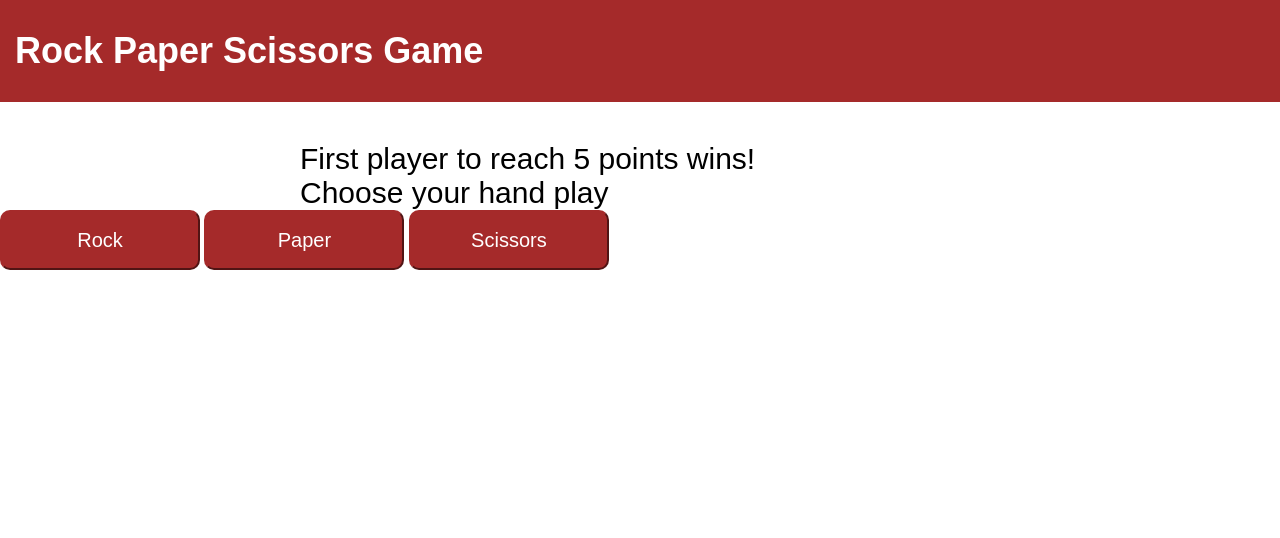
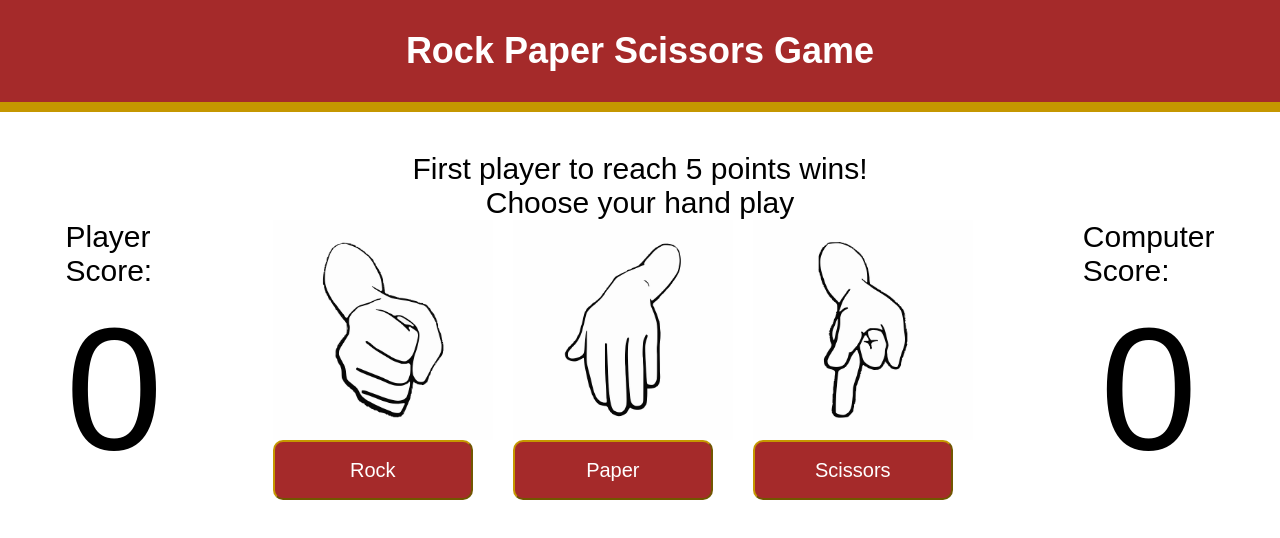
Before and after one commit to tmikulcic/rock-paper-scissors, a plain HTML site: page index.html in a window 1280 px wide. Drawn offline with Linux system fonts and the light colour scheme.

Commit message:
Add basic layout and styling, gameplay script and keeping scores

```diff
--- a/computerPlay.js
+++ b/computerPlay.js
@@ -2,6 +2,9 @@ let computer = ['rock', 'paper', 'scissors'];
 let player = '';
 let playerScore = 0;
 let cpuScore = 0;
+
+document.getElementById('player').innerHTML = playerScore;
+document.getElementById('cpu').innerHTML = cpuScore;
 
 function ComputerPlay() {
   return computer[Math.floor(Math.random() * computer.length)];
@@ -24,12 +27,11 @@ function Scissors() {
   Round(player, computer[Math.floor(Math.random() * computer.length)]);
 }
 
-function Victory() { }
+function Victory() {}
 
-function Defeat(){}
+function Defeat() {}
 
 function Round(player, computer) {
-  console.log(player + ' ' + playerScore + ' ' + computer + ' ' + cpuScore);
   if (playerScore === 5) console.log('Victory');
   else if (cpuScore === 5) console.log('Defeat');
 
@@ -39,19 +41,15 @@ function Round(player, computer) {
     (player === 'scissors' && computer === 'paper')
   ) {
     playerScore++;
+    document.getElementById('player').innerHTML = playerScore;
     return console.log('You win');
-  }
-
-  else if (
+  } else if (
     (player === 'rock' && computer === 'paper') ||
     (player === 'scissors' && computer === 'rock') ||
     (player === 'paper' && computer === 'scissors')
   ) {
     cpuScore++;
+    document.getElementById('cpu').innerHTML = cpuScore;
     return console.log('You lose');
-  }
-
-  else console.log(`It's a tie`);
-
-
+  } else console.log(`It's a tie`);
 }
--- a/index.html
+++ b/index.html
@@ -8,10 +8,17 @@
     <title>Rock Paper Scissors</title>
   </head>
   <body>
-    <script src="computerPlay.js"></script>
     <h1 class="header">Rock Paper Scissors Game</h1>
     <p class="instructions">First player to reach 5 points wins!</p>
     <p class="instructions">Choose your hand play</p>
+    <div class="main-container">
+      <div class="score-container">
+        <p class="instructions">Player Score:</p>
+        <p class="player-score" id="player"></p>
+      </div>
+      <div class="button-container">
+        <span class="button-box">
+          <img src="./photos/rock.png" alt="rock" />
           <input
             id="Rock"
             type="button"
@@ -19,6 +26,10 @@
             value="Rock"
             onclick="Rock();"
           />
+        </span>
+
+        <span class="button-box">
+          <img src="./photos/paper.png" alt="paper" />
           <input
             id="Paper"
             type="button"
@@ -26,6 +37,9 @@
             value="Paper"
             onclick="Paper();"
           />
+        </span>
+        <span class="button-box">
+          <img src="./photos/scissors.png" alt="scissors" />
           <input
             id="Scissors"
             type="button"
@@ -33,5 +47,13 @@
             value="Scissors"
             onclick="Scissors();"
           />
+        </span>
+      </div>
+      <div class="score-container">
+        <p class="instructions">Computer Score:</p>
+        <p class="computer-score" id="cpu"></p>
+      </div>
+    </div>
+    <script src="computerPlay.js"></script>
   </body>
 </html>
--- a/styles.css
+++ b/styles.css
@@ -10,11 +10,38 @@
   color: white;
   margin-bottom: 40px;
   font-size: 36px;
+  display: flex;
+  justify-content: center;
+  border-bottom: 10px rgb(197, 151, 0) solid;
 }
 
 .instructions {
   font-size: 30px;
-  margin: 0 300px;
+
+  display: flex;
+  justify-content: center;
+}
+
+.main-container {
+  display: flex;
+  justify-content: center;
+}
+
+.button-container {
+  display: flex;
+  justify-content: center;
+}
+
+.button-box {
+  display: flex;
+  flex-direction: column;
+  margin-left: 10px;
+  margin-right: 10px;
+}
+
+img {
+  width: 220px;
+  height: 220px;
 }
 
 .button-choice {
@@ -23,6 +50,22 @@
   width: 200px;
   color: white;
   font-size: 20px;
-  border-color: brown;
+  border-color: rgb(197, 151, 0);
   border-radius: 10px;
 }
+
+.score-container {
+  display: flex;
+  flex-direction: column;
+  align-items: center;
+  margin-left: 100px;
+  margin-right: 100px;
+}
+
+.player-score {
+  font-size: 175px;
+}
+
+.computer-score {
+  font-size: 175px;
+}
```
Lines whose indentation alone changed are shown as unchanged.
